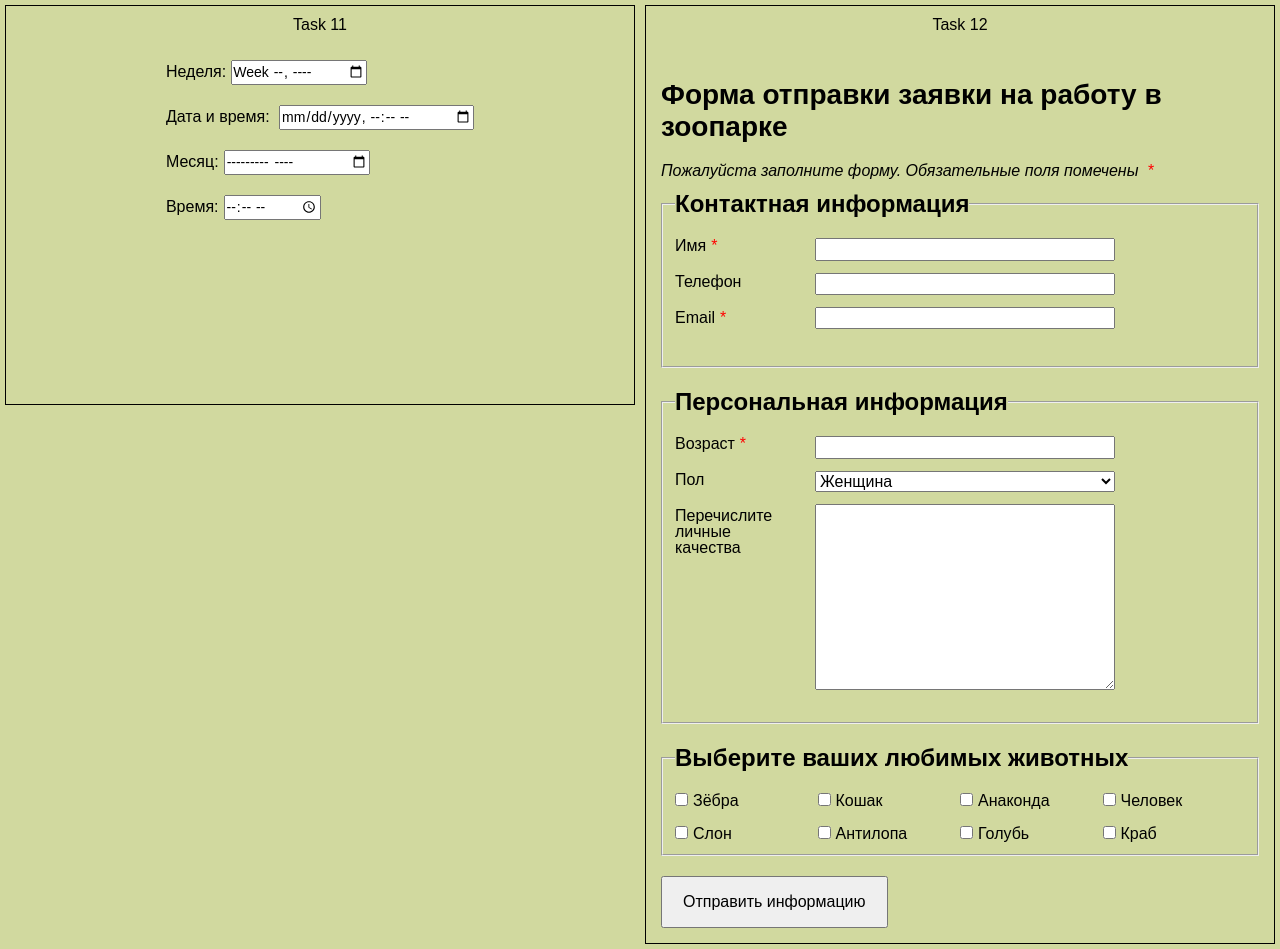
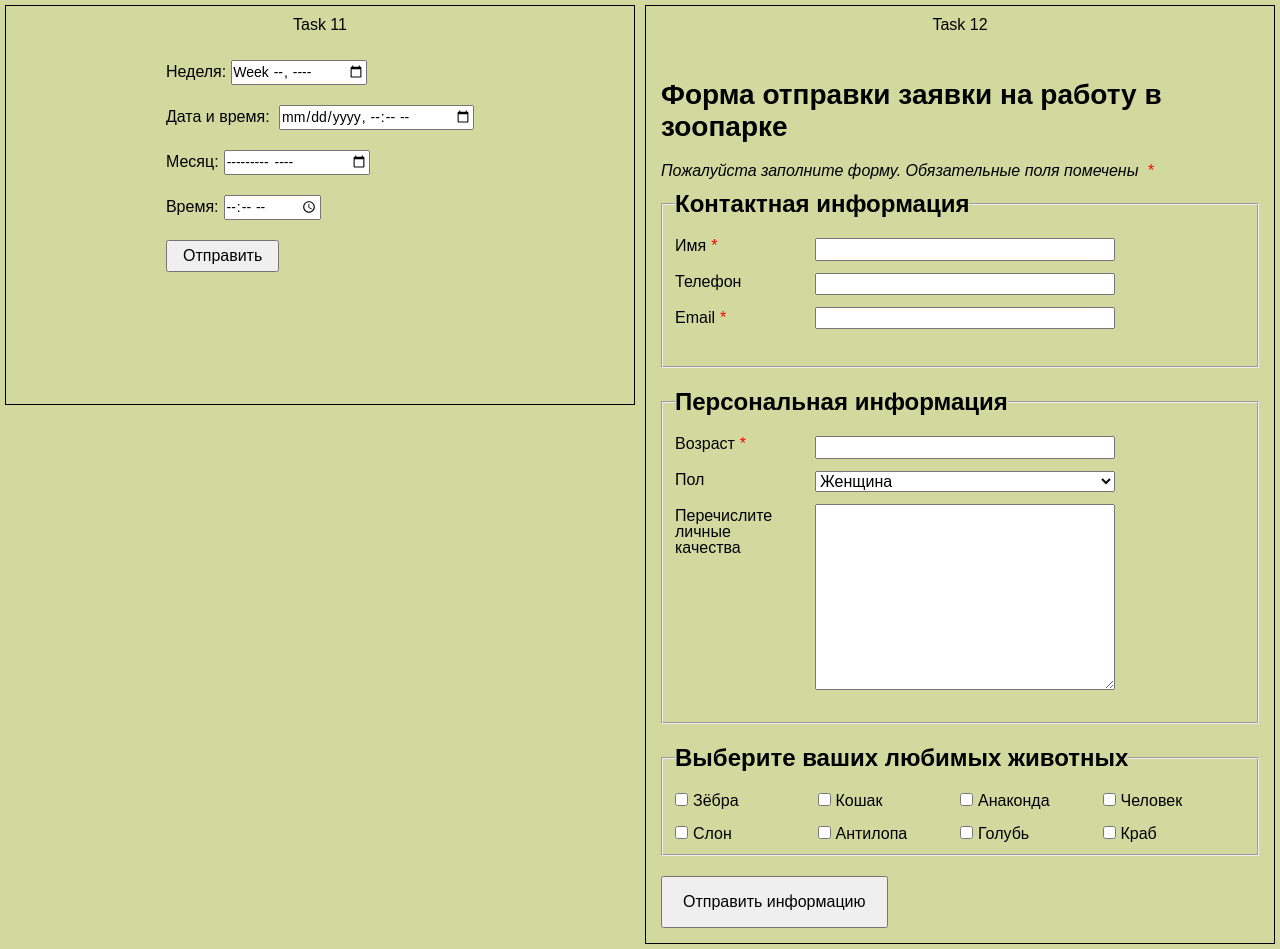
Before and after one commit to Sampler13/Python_advanced, a Flask app: page /samples/ in a window 1280 px wide. Shown: the part 2088-3037 px from the top of the page. Run offline with Flask 3, Linux system fonts and the light colour scheme.

Commit message:
add button

```diff
--- a/homework_5/static/css/style.css
+++ b/homework_5/static/css/style.css
@@ -307,6 +307,10 @@ h2 {
 .task11_inner {
     align-items: flex-start;
 }
+.task11_inner button {
+    padding: 5px 15px;
+
+}
 
 .task11 label {
     margin-bottom: 20px;
--- a/homework_5/templates/samples.html
+++ b/homework_5/templates/samples.html
@@ -386,6 +386,7 @@
                    <label>Дата и время: <input type="datetime-local"></label>
                    <label>Месяц:<input type="month"></label>
                    <label>Время:<input type="time"></label>
+                    <button type="submit">Отправить</button>
                 </div>
             </div>
             <div class="task12 container">
```
